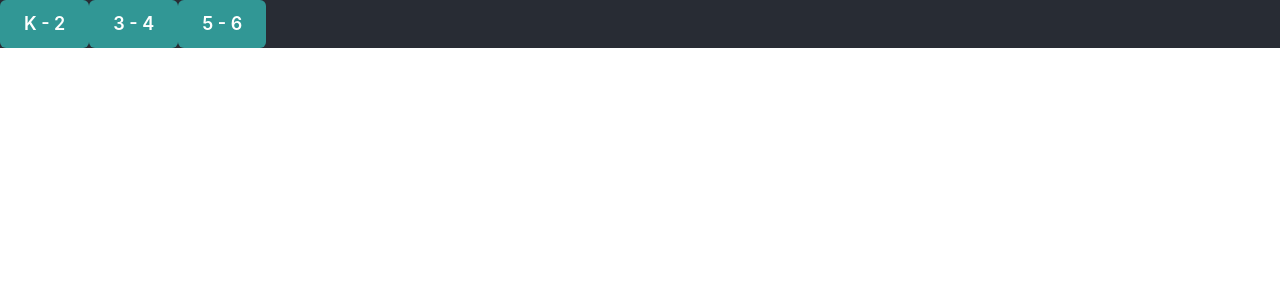
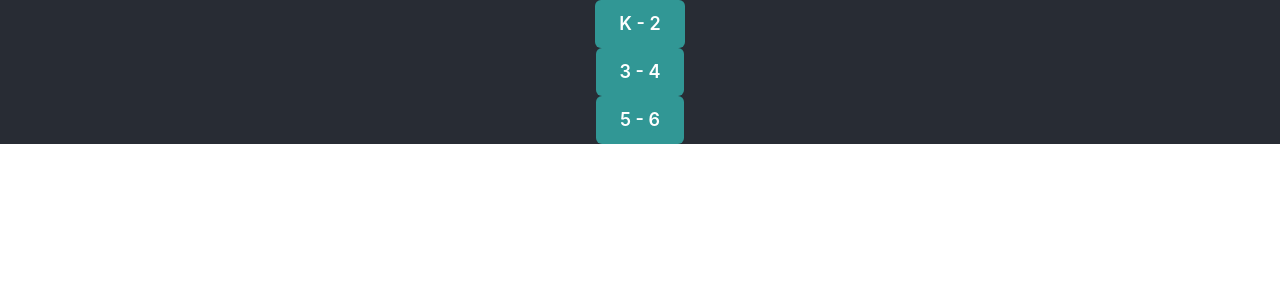
Before and after one commit to ajsadsad/Flash-Learn, a React (Create React App) app in the folder flash-learn/: page / in a window 1280 px wide. Shown: the top 300 px of the page. Built offline with nearby package versions, Linux system fonts and the light colour scheme.

Commit message:
correct formatting of basic layout of homepage

```diff
--- a/flash-learn/src/components/HomePage/HomePage.js
+++ b/flash-learn/src/components/HomePage/HomePage.js
@@ -3,8 +3,11 @@ import { NavLink } from 'react-router-dom'
 
 function HomePage() {
     return(
-    <div>
-
+    <div style={
+        {"display": "flex",
+        "flex-direction": "column",
+        "align-items": "center",
+        "justify-content": "center"}}>
         <NavLink to= "/English">
             <Button colorScheme='teal' size='lg'>
                 K - 2
```
